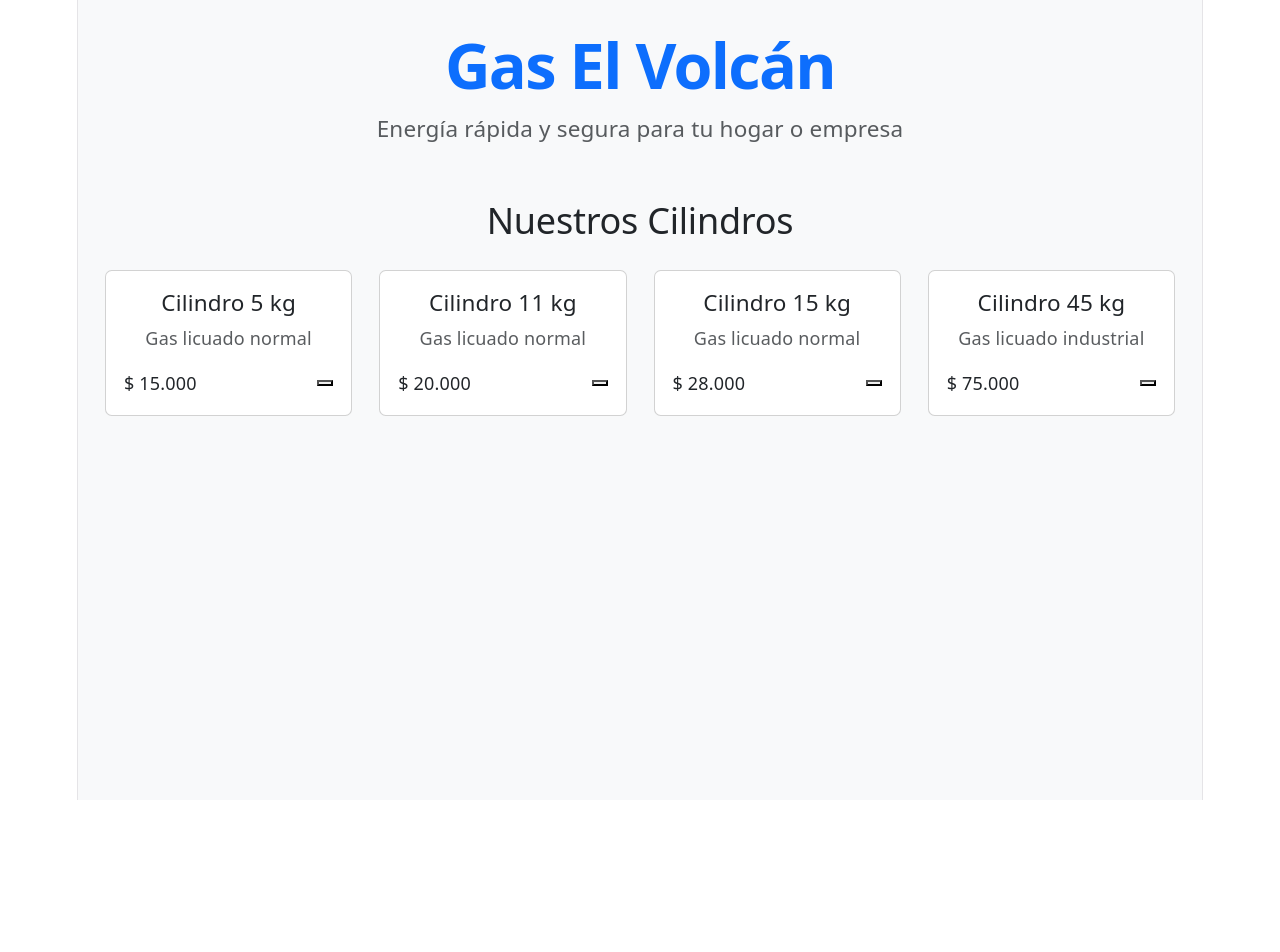
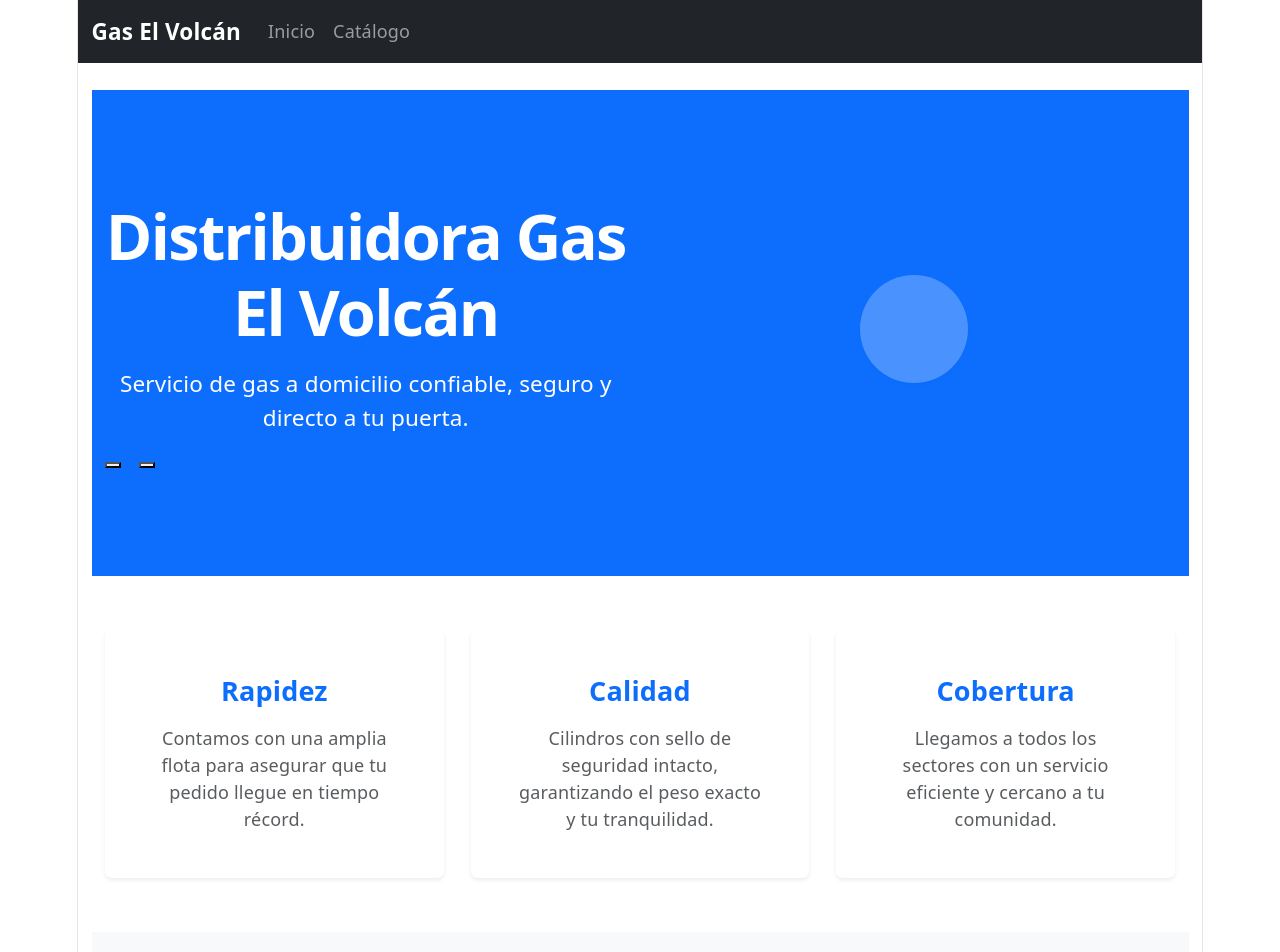
Before and after one commit to joelespinoza-beg/Distribuidora-Gas-El-Volcan-React, a React (Vite) app in the folder distribuidora-gas-el-volcan/: page / in a window 1280 px wide. Shown: the top 952 px of the page. Before the commit the page ends 800 px from the top, so only its background shows below. Built offline with nearby package versions, Linux system fonts and the light colour scheme.

Commit message:
fix: corrige rutas y imports de inicio, catálogo y seguimiento, app compila correctamente

```diff
--- a/distribuidora-gas-el-volcan/package.json
+++ b/distribuidora-gas-el-volcan/package.json
@@ -13,7 +13,8 @@
     "bootstrap": "^5.3.8",
     "react": "^19.2.8",
     "react-bootstrap": "^2.10.10",
-    "react-dom": "^19.2.8"
+    "react-dom": "^19.2.8",
+    "react-router-dom": "^7.18.4"
   },
   "devDependencies": {
     "@types/react": "^19.2.18",
--- a/distribuidora-gas-el-volcan/src/App.jsx
+++ b/distribuidora-gas-el-volcan/src/App.jsx
@@ -1,26 +1,18 @@
 import React from 'react';
+import { BrowserRouter, Routes, Route } from 'react-router-dom';
+import Inicio from './pages/Inicio';
 import Catalogo from './pages/Catálogo';
-// import Navbar from './components/organism/Navbar';
-// import Footer from './components/organism/Footer';
-
-// Ya no importamos App.css porque estamos usando Bootstrap desde main.jsx
+import Seguimiento from './pages/Seguimiento';
 
 function App() {
   return (
-    <div className="d-flex flex-column min-vh-100 bg-light">
-
-      <main className="flex-grow-1 py-4 container">
-        <header className="text-center mb-5">
-          <h1 className="display-4 fw-bold text-primary">Gas El Volcán</h1>
-          <p className="lead text-muted">Energía rápida y segura para tu hogar o empresa</p>
-        </header>
-
-        {/* aqui cargo la vista completa del Catálogo */}
-        <Catalogo />
-      </main>
-
-      {/* <Footer /> */}
-    </div>
+    <BrowserRouter>
+      <Routes>
+        <Route path="/" element={<Inicio />} />
+        <Route path="/catalogo" element={<Catalogo />} />
+        <Route path="/seguimiento" element={<Seguimiento />} />
+      </Routes>
+    </BrowserRouter>
   );
 }
 
--- a/distribuidora-gas-el-volcan/src/components/organism/SeccionLogin.jsx
+++ b/distribuidora-gas-el-volcan/src/components/organism/SeccionLogin.jsx
@@ -1,5 +1,4 @@
-import FormularioCliente from './organism/FormularioLogin';
-import Boton from './atoms/Boton';
+import Boton from '../atoms/Boton';
 import FormularioLogin from './FormularioLogin';
 
 function SeccionLogin() {
--- a/distribuidora-gas-el-volcan/src/pages/Inicio.jsx
+++ b/distribuidora-gas-el-volcan/src/pages/Inicio.jsx
@@ -0,0 +1,95 @@
+import React from 'react';
+import { useNavigate } from 'react-router-dom';
+import PlantillaPublica from '../components/templates/PlantillaPublica';
+import CatalogoGas from '../components/organism/CatalogoGas';
+import Boton from '../components/atoms/Boton';
+
+const Inicio = () => {
+  const navigate = useNavigate();
+
+  // Datos basados en la imagen de tu catálogo
+  const listaCilindros = [
+    { id: 1, nombre: 'Cilindro 5 kg', descripcion: 'Gas licuado normal', precio: 15000 },
+    { id: 2, nombre: 'Cilindro 11 kg', descripcion: 'Gas licuado normal', precio: 20000 },
+    { id: 3, nombre: 'Cilindro 15 kg', descripcion: 'Gas licuado normal', precio: 28000 },
+    { id: 4, nombre: 'Cilindro 45 kg', descripcion: 'Gas licuado industrial', precio: 75000 }
+  ];
+
+  return (
+    <PlantillaPublica>
+      <div className="bg-primary text-white py-5">
+        <div className="container py-5">
+          <div className="row align-items-center">
+            <div className="col-lg-6">
+              <h1 className="display-4 fw-bold mb-3">Distribuidora Gas El Volcán</h1>
+              <p className="lead mb-4">Servicio de gas a domicilio confiable, seguro y directo a tu puerta.</p>
+              <div className="d-flex flex-wrap gap-3">
+                <Boton
+                  texto="Ir al Catálogo"
+                  onClick={() => navigate('/catalogo')}
+                  clase="btn btn-light btn-lg fw-bold"
+                />
+                <Boton
+                  texto="Seguimiento de Pedido"
+                  onClick={() => navigate('/seguimiento')}
+                  clase="btn btn-outline-light btn-lg fw-bold"
+                />
+              </div>
+            </div>
+            <div className="col-lg-6 mt-5 mt-lg-0 text-center">
+              <div className="p-5 bg-white rounded-circle shadow-sm d-inline-block opacity-25">
+              </div>
+            </div>
+          </div>
+        </div>
+      </div>
+
+      <div className="container py-5">
+        <div className="row g-4 text-center">
+          <div className="col-lg-4">
+            <div className="card h-100 border-0 shadow-sm p-4">
+              <div className="card-body">
+                <h3 className="h4 fw-bold text-primary mb-3">Rapidez</h3>
+                <p className="card-text text-muted mb-0">Contamos con una amplia flota para asegurar que tu pedido llegue en tiempo récord.</p>
+              </div>
+            </div>
+          </div>
+          <div className="col-lg-4">
+            <div className="card h-100 border-0 shadow-sm p-4">
+              <div className="card-body">
+                <h3 className="h4 fw-bold text-primary mb-3">Calidad</h3>
+                <p className="card-text text-muted mb-0">Cilindros con sello de seguridad intacto, garantizando el peso exacto y tu tranquilidad.</p>
+              </div>
+            </div>
+          </div>
+          <div className="col-lg-4">
+            <div className="card h-100 border-0 shadow-sm p-4">
+              <div className="card-body">
+                <h3 className="h4 fw-bold text-primary mb-3">Cobertura</h3>
+                <p className="card-text text-muted mb-0">Llegamos a todos los sectores con un servicio eficiente y cercano a tu comunidad.</p>
+              </div>
+            </div>
+          </div>
+        </div>
+      </div>
+
+      <div className="bg-light py-5">
+        <div className="container py-4">
+          <div className="row mb-5 text-center">
+            <div className="col-12">
+              <p className="text-muted">Elige el formato que mejor se adapte a tu hogar o negocio</p>
+            </div>
+          </div>
+          <div className="row">
+            <div className="col-12 text-center">
+              {/* Aquí pasamos el arreglo a tu componente */}
+              <CatalogoGas cilindros={listaCilindros} />
+            </div>
+          </div>
+        </div>
+      </div>
+    </PlantillaPublica>
+  );
+};
+
+export default Inicio;
```
Also changed, not shown: 1 other file (tests, documents, lock files or other folders).
